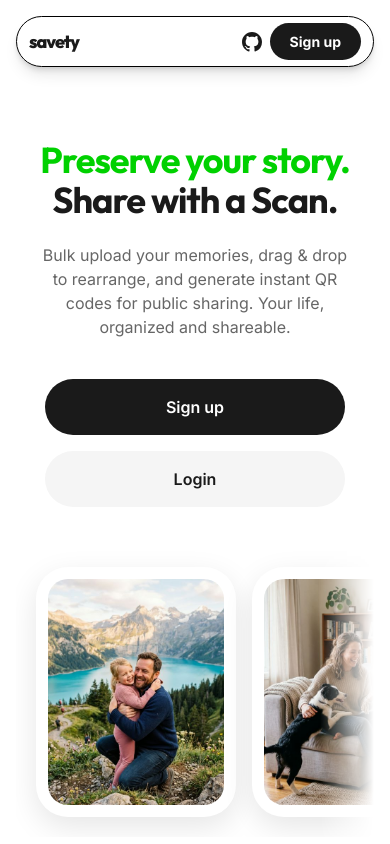
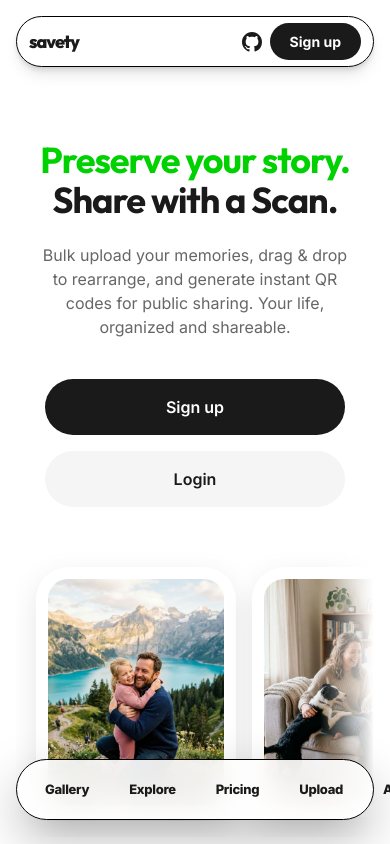
Before and after one commit to shamveelp/Savety, a React (Vite) app in the folder frontend/: page / in a window 390 px wide. Shown: the top 844 px of the page. Built offline with nearby package versions, Linux system fonts and the light colour scheme; no server answers.

Commit message:
feat(bottom-nav) - for better navlinks view bottom navbar have been added

```diff
--- a/frontend/src/components/Navbar.css
+++ b/frontend/src/components/Navbar.css
@@ -204,3 +204,62 @@
     }
     .nav-right { gap: 8px; }
 }
+
+/* Bottom Floating Navbar Styles */
+.bottom-navbar {
+    display: none;
+    position: fixed;
+    bottom: 30px; /* Elevated slightly */
+    left: 50%;
+    transform: translateX(-50%);
+    background: rgba(255, 255, 255, 0.9);
+    backdrop-filter: blur(15px);
+    -webkit-backdrop-filter: blur(15px);
+    border: 1.8px solid #000;
+    border-radius: 999px;
+    padding: 14px 28px; /* Bigger padding */
+    z-index: 1000;
+    box-shadow: 0 15px 45px rgba(0, 0, 0, 0.2);
+    width: fit-content;
+    white-space: nowrap;
+    gap: 12px;
+    align-items: center;
+    transition: all 0.4s cubic-bezier(0.175, 0.885, 0.32, 1.275);
+}
+
+.bottom-nav-item {
+    font-size: 15px; /* Bigger text */
+    font-weight: 800; /* Bolder text */
+    color: var(--text-main);
+    padding: 10px 20px;
+    border-radius: 999px;
+    transition: all 0.2s ease;
+    text-decoration: none;
+    letter-spacing: -0.3px;
+}
+
+.bottom-nav-item:hover {
+    background: #000000;
+    color: #ffffff;
+}
+
+@media (max-width: 1100px) {
+    .bottom-navbar {
+        display: flex;
+    }
+}
+
+@media (max-width: 600px) {
+    .bottom-navbar {
+        width: calc(100% - 32px);
+        max-width: 450px;
+        justify-content: space-around;
+        padding: 10px 14px;
+        bottom: 24px;
+        box-shadow: 0 20px 50px rgba(0, 0, 0, 0.25);
+    }
+    .bottom-nav-item {
+        padding: 10px 14px;
+        font-size: 13px;
+    }
+}
--- a/frontend/src/components/Navbar.tsx
+++ b/frontend/src/components/Navbar.tsx
@@ -39,6 +39,7 @@ const Navbar = () => {
   }
 
   return (
+    <>
       <nav className="floating-navbar">
         <div className="nav-left">
           <Link to="/" className="logo">savety</Link>
@@ -80,6 +81,16 @@ const Navbar = () => {
           )}
         </div>
       </nav>
+
+      {/* Mobile Bottom Floating Navbar */}
+      <nav className="bottom-navbar">
+        <Link to="/gallery" className="bottom-nav-item">Gallery</Link>
+        <Link to="/explore" className="bottom-nav-item">Explore</Link>
+        <Link to="/pricing" className="bottom-nav-item">Pricing</Link>
+        <Link to="/upload" className="bottom-nav-item">Upload</Link>
+        <Link to="/about" className="bottom-nav-item">About</Link>
+      </nav>
+    </>
   )
 }
 
--- a/frontend/src/pages/Gallery.css
+++ b/frontend/src/pages/Gallery.css
@@ -218,9 +218,65 @@
 }
 
 @media (max-width: 900px) {
+  .gallery-container {
+    padding-top: 100px;
+  }
   .gallery-header-section {
     flex-direction: column;
     align-items: flex-start;
-    gap: 30px;
+    gap: 20px;
+    margin-bottom: 40px;
+  }
+  .title-area h1 {
+    font-size: 36px;
+  }
+  .gallery-controls {
+    width: 100%;
+    flex-wrap: wrap;
+    gap: 12px;
+  }
+  .search-box {
+    width: 100%;
+  }
+  .filter-group {
+    display: flex;
+    width: 100%;
+    gap: 10px;
+  }
+  .gallery-select {
+    flex: 1;
+    font-size: 13px;
   }
 }
+
+@media (max-width: 600px) {
+  .gallery-container {
+    padding-top: 80px;
+    padding-bottom: 120px; /* Space for bottom navbar */
+  }
+  .gallery-header-section {
+    padding-bottom: 20px;
+  }
+  .title-area h1 {
+    font-size: 28px;
+  }
+  .gallery-main-grid {
+    grid-template-columns: repeat(2, 1fr);
+    gap: 12px;
+  }
+  .card-meta {
+    padding: 10px;
+  }
+  .card-meta h3 {
+    font-size: 13px;
+  }
+  .card-meta p {
+    font-size: 10px;
+  }
+}
+
+@media (max-width: 400px) {
+  .gallery-main-grid {
+    grid-template-columns: 1fr;
+  }
+}
```
Lines whose indentation alone changed are shown as unchanged.
